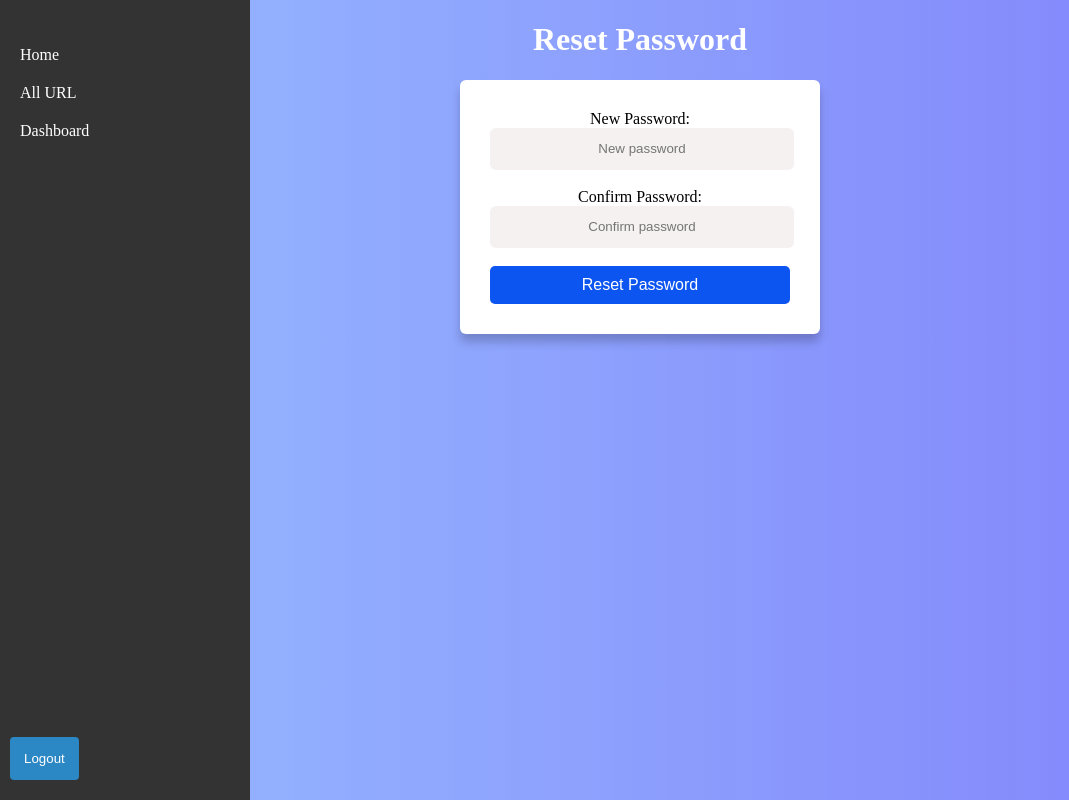
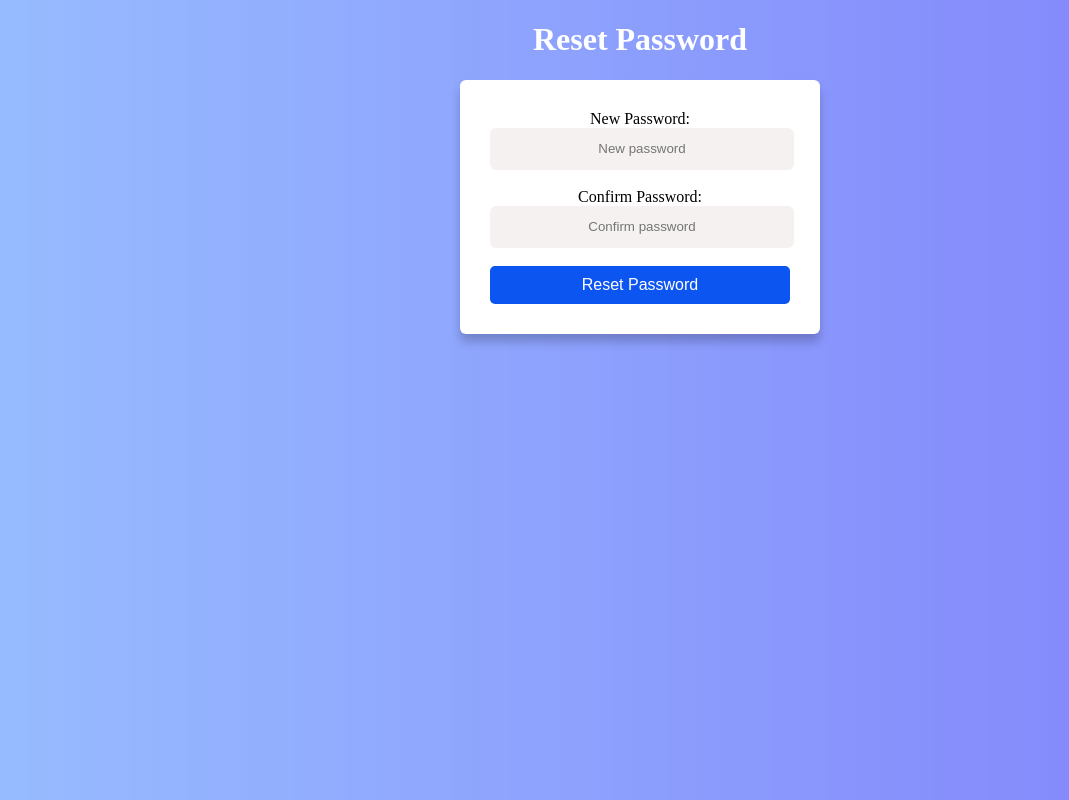
Before and after one commit to MSK4477/url-shortner.react, a React (Vite) app: page /resetPassword/1 in a window 1280 px wide. Shown: the whole page, without its empty margins (0-1069 px from the left). Built offline with nearby package versions, Linux system fonts and the light colour scheme.

Commit message:
adjusted styles

```diff
--- a/src/pages/resetPassword.jsx
+++ b/src/pages/resetPassword.jsx
@@ -1,11 +1,9 @@
 import { useState } from "react";
-import { useParams, useSearchParams, useNavigate, useLocation } from "react-router-dom";
+import { useParams, useSearchParams, useNavigate } from "react-router-dom";
 import axios from "axios";
-import Sidebar from "./sideBar";
 
-function ResetPassword() {
-  const location = useLocation();
-  const { pathname } = location;
+const ResetPassword = () => {
+
 
   const [newPassword, setNewPassword] = useState("");
   const [confirmPassword, setConfirmPassword] = useState("");
@@ -51,7 +49,6 @@ function ResetPassword() {
 
   return (
     <div>
-            {pathname !== `/resetPassword/${id}?token=${token}` && <Sidebar />}
 
       <h1>Reset Password</h1>
       <form onSubmit={handleSubmit}>
```
Also changed, not shown: src/App.jsx (+1 -7 lines), src/pages/sideBar.jsx (+3 -21 lines).
